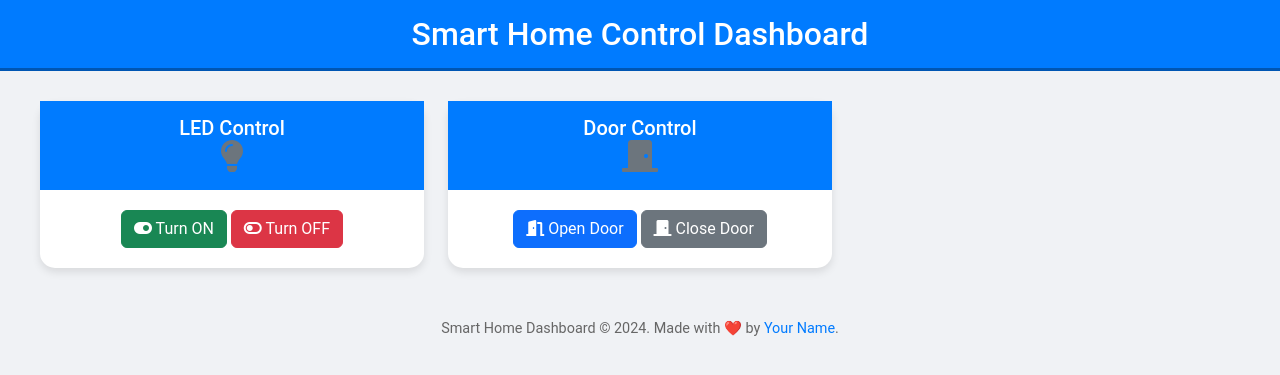
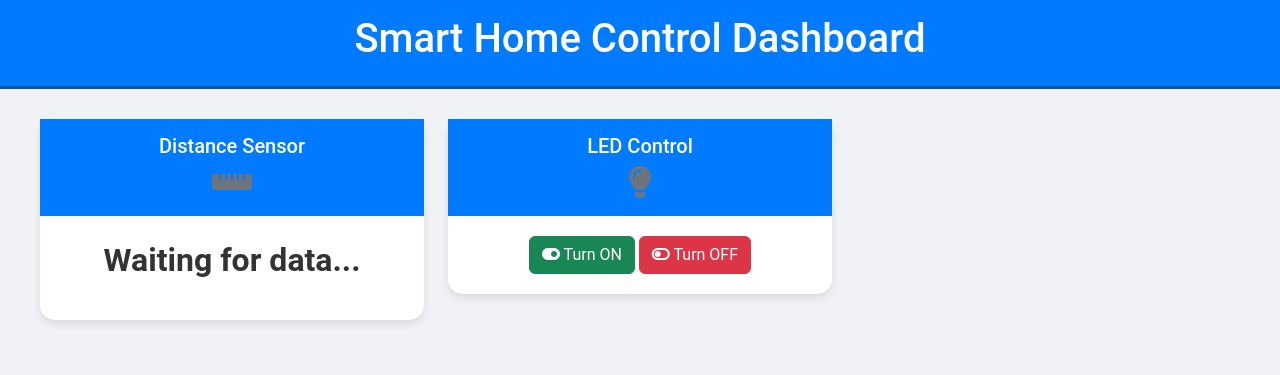
Before and after one commit to Naimbouz/smartHome, a Flask app: page / in a window 1280 px wide. Shown: the top 375 px of the page. Run offline with Flask 3, Linux system fonts and the light colour scheme.

Commit message:
add distance sensor

```diff
--- a/smartHouse/main.py
+++ b/smartHouse/main.py
@@ -1,19 +1,38 @@
 import serial
-from flask import Flask, render_template, request
+from flask import Flask, render_template, request, jsonify
+import threading
 
 app = Flask(__name__)
 
 try:
-    # Replace 'COM3' with your Arduino's COM port
-    arduino = serial.Serial('COM3', 9600, timeout=1)
+    arduino = serial.Serial('COM3', 9600, timeout=1)  # Update COM port as needed
     print("Arduino connected successfully!")
 except serial.SerialException as e:
     print(f"Error: {e}")
     arduino = None
 
+distance_data = "Waiting for data..."  # Global variable for distance
+
+# Background thread to read distance data
+def read_distance():
+    global distance_data
+    while True:
+        if arduino and arduino.in_waiting > 0:
+            line = arduino.readline().decode('utf-8').strip()
+            if line.startswith("D:"):
+                distance_data = line[2:] + " cm"  # Extract distance value
+
+# Start background thread
+threading.Thread(target=read_distance, daemon=True).start()
+
 @app.route('/')
 def index():
     return render_template('dashboard.html')
+
+@app.route('/distance', methods=['GET'])
+def get_distance():
+    global distance_data
+    return jsonify({"distance": distance_data})
 
 @app.route('/led', methods=['POST'])
 def led():
--- a/smartHouse/templates/dashboard.html
+++ b/smartHouse/templates/dashboard.html
@@ -19,10 +19,6 @@
             padding: 15px 0;
             text-align: center;
             border-bottom: 3px solid #0056b3;
-        }
-        .dashboard-header h1 {
-            margin: 0;
-            font-size: 2rem;
         }
         .dashboard-container {
             max-width: 1200px;
@@ -46,9 +42,6 @@
             padding: 15px;
             text-align: center;
         }
-        .card-header h5 {
-            margin: 0;
-        }
         .card-body {
             text-align: center;
             padding: 20px;
@@ -57,19 +50,6 @@
             font-size: 2rem;
             font-weight: bold;
             color: #333;
-        }
-        .footer {
-            text-align: center;
-            margin-top: 50px;
-            font-size: 0.9rem;
-            color: #666;
-        }
-        .footer a {
-            color: #007bff;
-            text-decoration: none;
-        }
-        .footer a:hover {
-            text-decoration: underline;
         }
     </style>
 </head>
@@ -82,6 +62,19 @@
     <!-- Dashboard Container -->
     <div class="dashboard-container">
         <div class="row g-4">
+            <!-- Distance Sensor -->
+            <div class="col-md-6 col-lg-4">
+                <div class="dashboard-card">
+                    <div class="card-header">
+                        <h5>Distance Sensor</h5>
+                        <i class="fas fa-ruler-horizontal fa-2x text-secondary"></i>
+                    </div>
+                    <div class="card-body">
+                        <p class="status-display" id="distanceDisplay">-- cm</p>
+                    </div>
+                </div>
+            </div>
+
             <!-- LED Control -->
             <div class="col-md-6 col-lg-4">
                 <div class="dashboard-card">
@@ -99,34 +92,22 @@
                     </div>
                 </div>
             </div>
-
-            <!-- Door Control -->
-            <div class="col-md-6 col-lg-4">
-                <div class="dashboard-card">
-                    <div class="card-header">
-                        <h5>Door Control</h5>
-                        <i id="doorIcon" class="fas fa-door-closed fa-2x text-secondary"></i>
-                    </div>
-                    <div class="card-body">
-                        <button onclick="controlDoor('open')" class="btn btn-primary">
-                            <i class="fas fa-door-open"></i> Open Door
-                        </button>
-                        <button onclick="controlDoor('close')" class="btn btn-secondary">
-                            <i class="fas fa-door-closed"></i> Close Door
-                        </button>
-                    </div>
-                </div>
-            </div>
         </div>
-    </div>
-
-    <!-- Footer -->
-    <div class="footer">
-        <p>Smart Home Dashboard © 2024. Made with ❤️ by <a href="#">Your Name</a>.</p>
     </div>
 
     <!-- JavaScript -->
     <script>
+        // Fetch distance data every second
+        function updateDistance() {
+            fetch('/distance')
+                .then(response => response.json())
+                .then(data => {
+                    document.getElementById('distanceDisplay').textContent = data.distance;
+                })
+                .catch(error => console.error('Error fetching distance:', error));
+        }
+
+        // Control LED
         function controlLED(state) {
             fetch('/led', {
                 method: 'POST',
@@ -143,37 +124,14 @@
                     ledIcon.classList.add('text-secondary');
                 }
             }).catch(error => {
-                console.error('Error:', error);
-                alert('Failed to control LED');
+                console.error('Error controlling LED:', error);
             });
         }
 
-        function controlDoor(action) {
-            fetch('/door', {
-                method: 'POST',
-                headers: { 'Content-Type': 'application/x-www-form-urlencoded' },
-                body: 'action=' + action
-            }).then(response => {
-                console.log('Door ' + action);
-                const doorIcon = document.getElementById('doorIcon');
-                if (action === 'open') {
-                    doorIcon.classList.remove('fa-door-closed');
-                    doorIcon.classList.add('fa-door-open');
-                    doorIcon.classList.add('text-success');
-                } else {
-                    doorIcon.classList.remove('fa-door-open');
-                    doorIcon.classList.add('fa-door-closed');
-                    doorIcon.classList.remove('text-success');
-                }
-            }).catch(error => {
-                console.error('Error:', error);
-                alert('Failed to control door');
-            });
-        }
+        // Update distance every second
+        setInterval(updateDistance, 1000);
     </script>
-
     <!-- Bootstrap JS -->
-    <script src="https://cdn.jsdelivr.net/npm/@popperjs/core@2.11.6/dist/umd/popper.min.js"></script>
     <script src="https://cdn.jsdelivr.net/npm/bootstrap@5.3.0/dist/js/bootstrap.min.js"></script>
 </body>
 </html>
```
